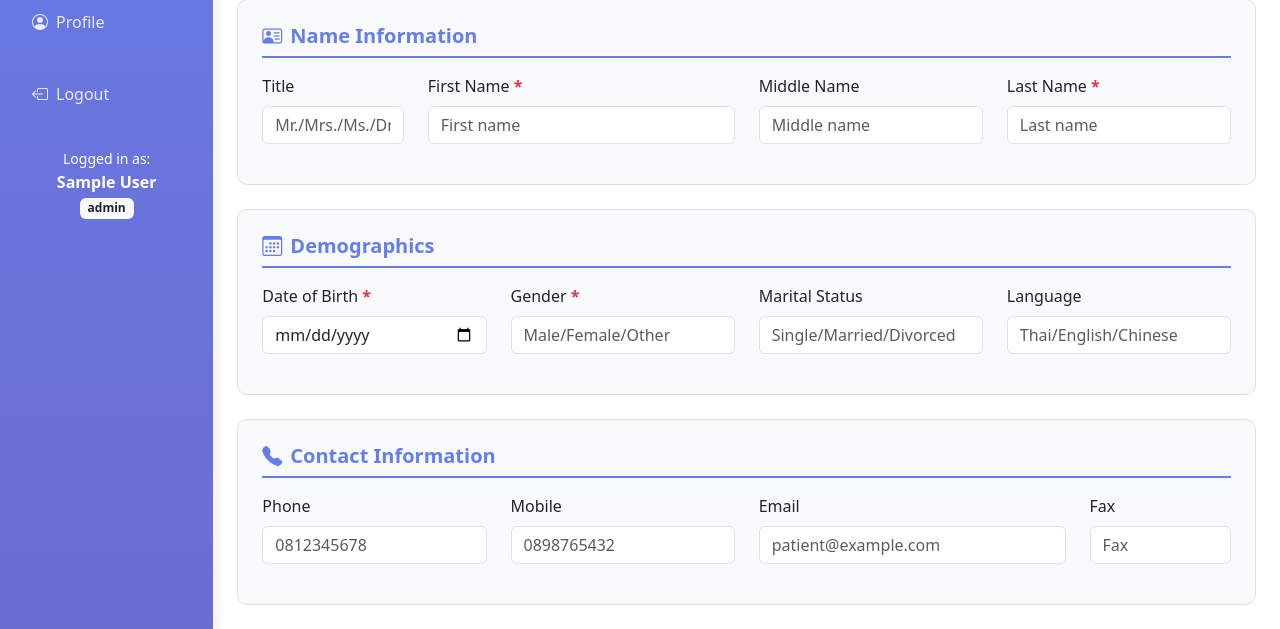
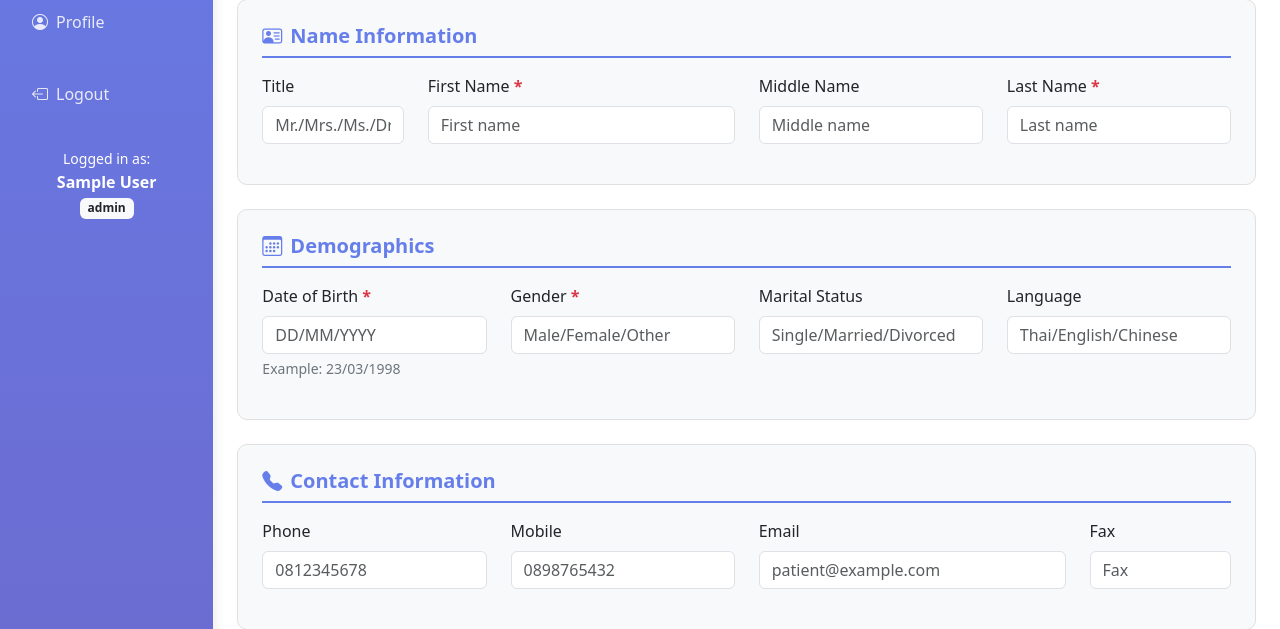
Before and after one commit to natthanaic/ChinoRehabV1, a Node server app: page /patient/register in a window 1280 px wide. Shown: the part 384-1013 px from the top of the page. Run offline with Node 20, Linux system fonts and the light colour scheme; the visitor is signed in with stand-in values (Sample User, id 1); some libraries are stand-ins or nearby versions.

Commit message:
Change date input to text field for DD/MM/YYYY format
Changed Date of Birth input from type='date' to type='text' to allow
users to type dates in DD/MM/YYYY format (e.g., 23/03/1998).

Features:
✅ Users can type: 23/03/1998 or 1/5/1998
✅ Auto-converts to YYYY-MM-DD before sending to backend
✅ Validates date format on blur (shows green checkmark or red error)
✅ Example text shown: 'Example: 23/03/1998'
✅ Backend receives correct format: 1998-03-23

The existing JavaScript functions handle:
- validateDateFormat() - validates DD/MM/YYYY
- convertDateToISO() - converts to YYYY-MM-DD
- Real-time visual feedback on input

```diff
--- a/views/patient-register.ejs
+++ b/views/patient-register.ejs
@@ -171,8 +171,9 @@
                         <div class="row">
                             <div class="col-md-3 mb-3">
                                 <label for="dob" class="form-label required">Date of Birth</label>
-                                <input type="date" class="form-control" id="dob" required>
-                                <div class="invalid-feedback">Please provide birth date</div>
+                                <input type="text" class="form-control" id="dob" required placeholder="DD/MM/YYYY">
+                                <div class="form-text">Example: 23/03/1998</div>
+                                <div class="invalid-feedback">Please enter a valid date (DD/MM/YYYY)</div>
                             </div>
                             <div class="col-md-3 mb-3">
                                 <label for="gender" class="form-label required">Gender</label>
```
